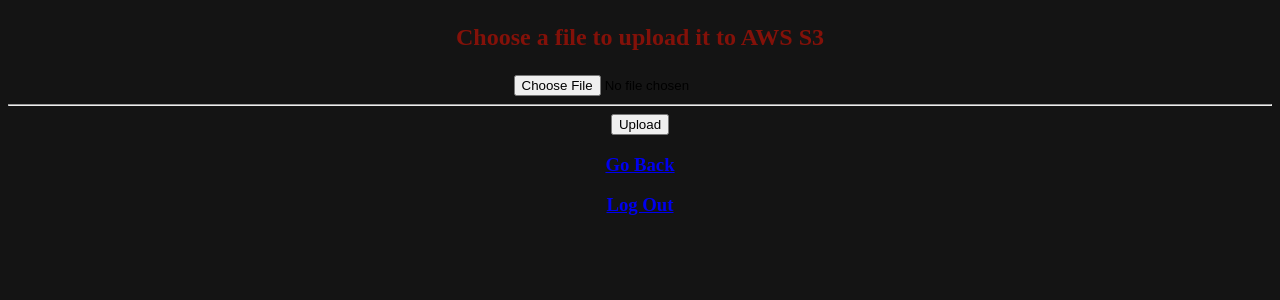
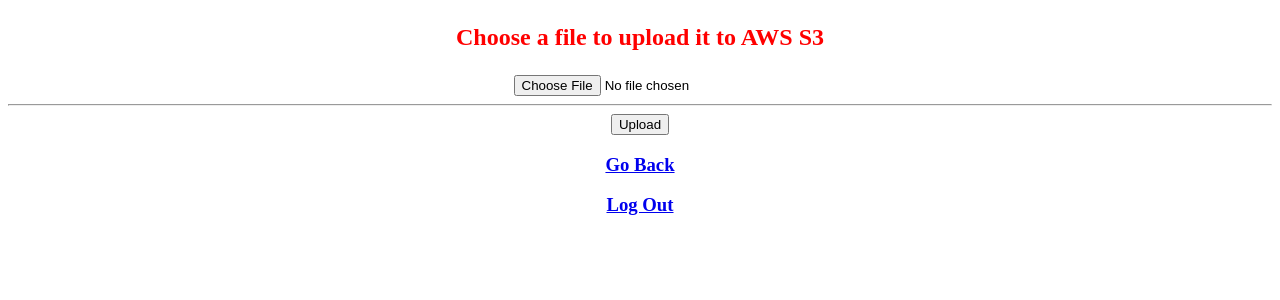
Before and after one commit to 0xAs1F/hack-cognito, a Flask app: page /upload in a window 1280 px wide. Shown: the top 300 px of the page. Run offline with Flask 2, Linux system fonts and the light colour scheme.

Commit message:
color-bg

```diff
--- a/templates/index.html
+++ b/templates/index.html
@@ -23,6 +23,6 @@
 </head>
 <body>
     <h1 style="color: rgb(53, 238, 6); " >Hello there !! Let's hack cognito 😜</h1>
-    <h1 > <a style="color: rgb(238, 21, 6);  "  href="https://testingitforsaqeebbhai.auth.ap-south-1.amazoncognito.com/login?client_id=46s231qatgv9243u2kt361patd&response_type=token&scope=email+openid&redirect_uri=https://hackcognito.herokuapp.com/loggedin">Click here login</a></h1>
+    <h1 > <a style="color: rgb(238, 21, 6);  "  href="https://testingitforsaqeebbhai.auth.ap-south-1.amazoncognito.com/login?client_id=46s231qatgv9243u2kt361patd&response_type=token&scope=email+openid&redirect_uri=https://hackcognito.herokuapp.com/loggedin">Click here to login</a></h1>
 </body>
 </html>
--- a/templates/upload.html
+++ b/templates/upload.html
@@ -11,13 +11,7 @@
           color: rgb(51, 255, 0);
 
         }
-        body {
-            background-color: rgb(20, 20, 20);
 
-
-            background-repeat: no-repeat;
-
-        }
 
         form{
             text-align: center;
@@ -26,7 +20,7 @@
 </head>
 <body>
     <form action="/uploading" method="post" enctype="multipart/form-data">
-        <h2 style="color: rgb(131, 17, 9);" ><p class="card-text">Choose a file to upload it to AWS S3</p></h2>
+        <h2 style="color: rgb(255, 0, 0);" ><p class="card-text">Choose a file to upload it to AWS S3</p></h2>
            <input type="file" name="file" value="file">
            <hr>
       <input type="submit" name="upload" value="Upload" class="btn btn-success">
```
